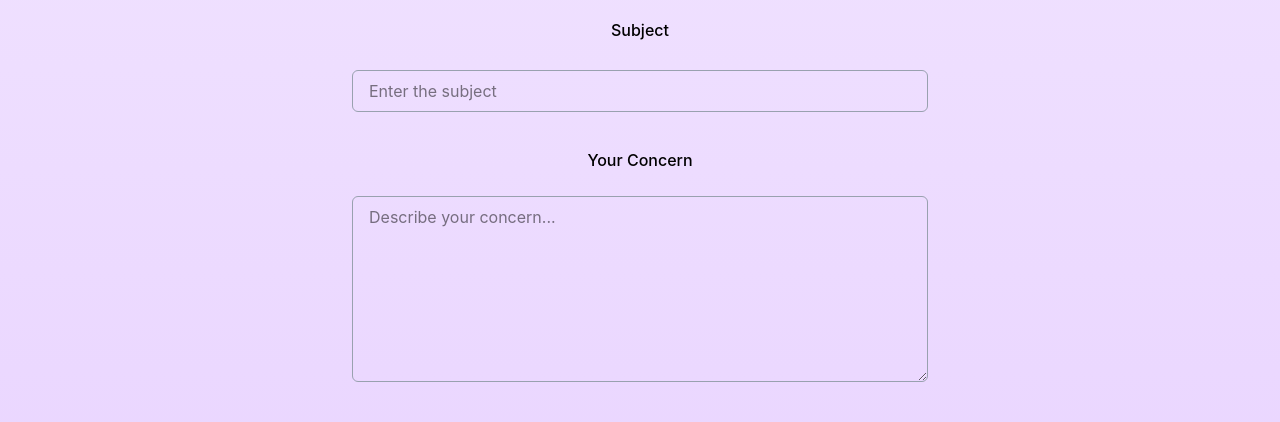
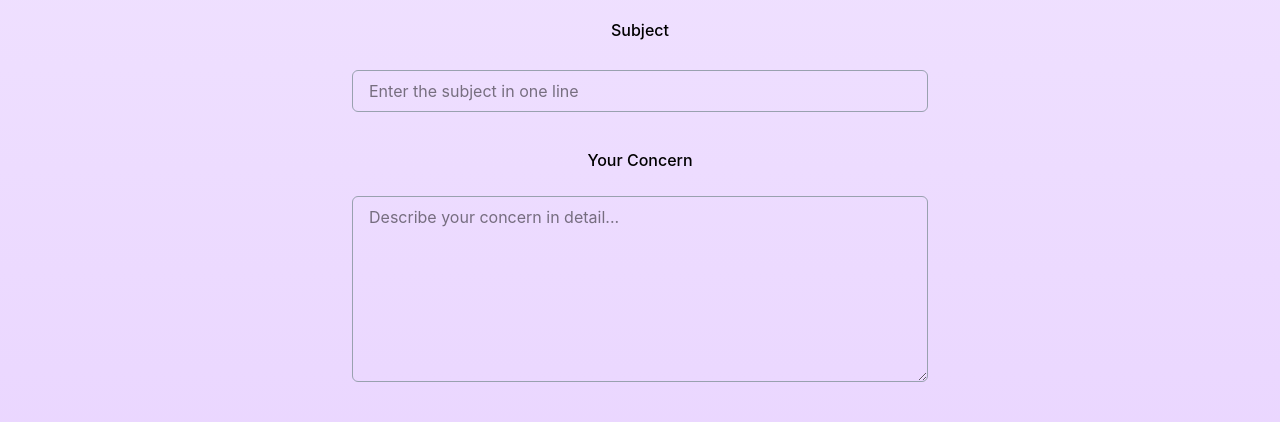
Before and after one commit to Santhoshmanoharan12/student-voice, a React (Vite) app in the folder frontend/: page /complain in a window 1280 px wide. Shown: the part 430-852 px from the top of the page. Built offline with nearby package versions, Linux system fonts and the light colour scheme; no server answers; sample sign-in values are in the browser's storage.

Commit message:
Some changes in the complain page

```diff
--- a/frontend/src/pages/complain.tsx
+++ b/frontend/src/pages/complain.tsx
@@ -114,7 +114,7 @@ function ComplainPage() {
         <label className="block mb-7 font-medium">Subject</label>
         <input
           type="text"
-          placeholder="Enter the subject"
+          placeholder="Enter the subject in one line"
           className="w-full border border-gray-400 rounded-md px-4 py-2 mb-6 focus:outline-none focus:ring-2 focus:ring-purple-500"
           value={subject}
           onChange={(e) => setSubject(e.target.value)}
@@ -122,7 +122,7 @@ function ComplainPage() {
 
         <label className="block mb-6 mt-3 font-medium">Your Concern</label>
         <textarea
-          placeholder="Describe your concern..."
+          placeholder="Describe your concern in detail..."
           rows={7}
           className="w-full border border-gray-400 rounded-md px-4 py-2 mb-6 focus:outline-none focus:ring-2 focus:ring-purple-500"
           value={concern}
```
